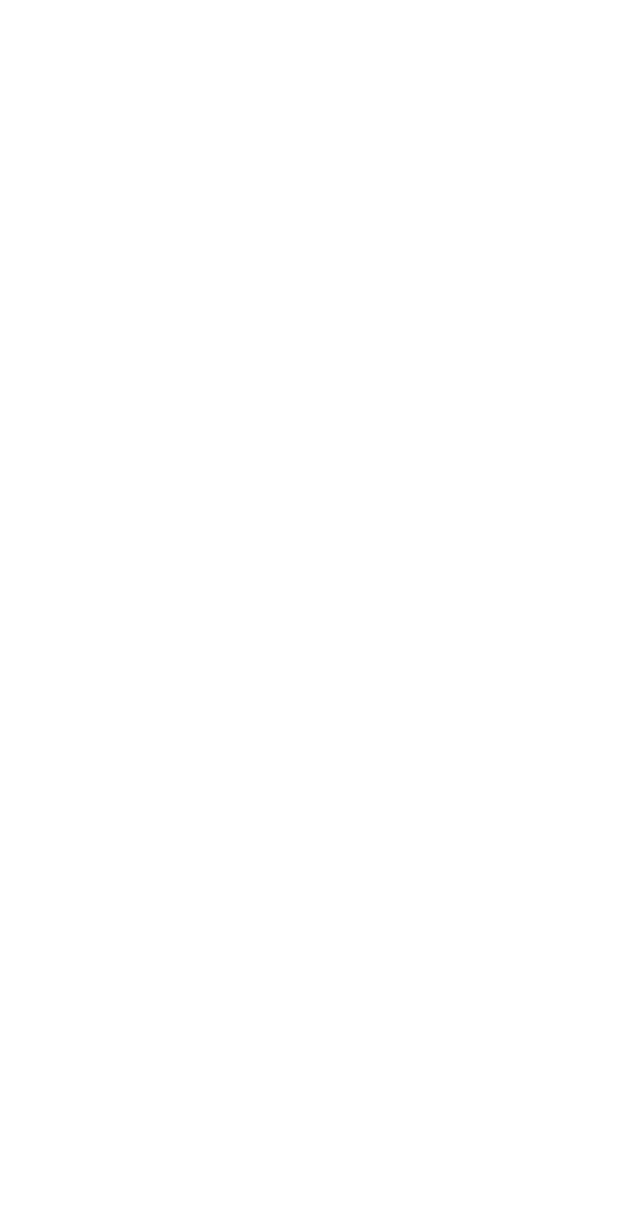
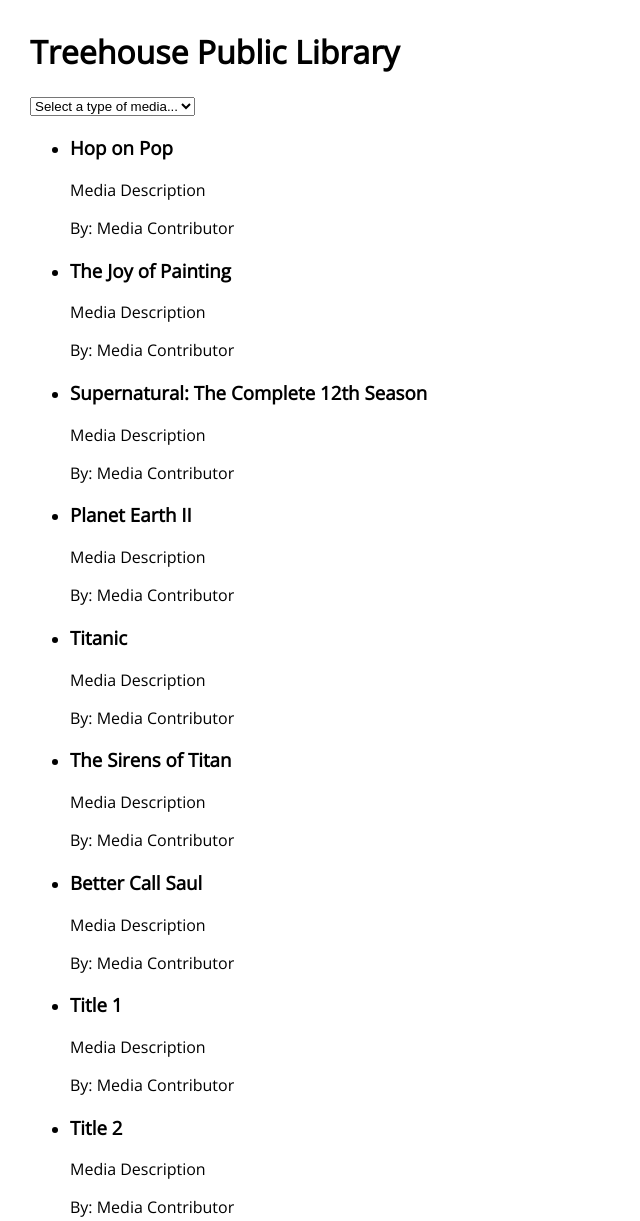
Before and after one commit to barrosdaniel/THFSTUTP01_Vue_Public_Library, a plain HTML site: page index.html in a window 1280 px wide. Shown: the whole page, without its empty margins (0-640 px from the left). Before the commit the page ends 800 px from the top, so only its background shows below. Drawn offline with nearby package versions, Linux system fonts and the light colour scheme.

Commit message:
feature: Add Vue instance, loop through data array and render media title

```diff
--- a/app.js
+++ b/app.js
@@ -1,9 +1,76 @@
-new Vue({
-    el: '',
-    data: {
+const media = [{
+    title: 'Hop on Pop',
+    description: "A delightful children's book.",
+    type: 'book',
+    contributor: 'Dr. Suess',
+    showDetail: false,
+  },
+  {
+    title: 'The Joy of Painting',
+    description: "Create a world of happy little trees!",
+    type: 'DVD',
+    contributor: 'Bob Ross',
+    showDetail: false
+  },
+  {
+    title: 'Supernatural: The Complete 12th Season',
+    description: "A (literally) neverending roadtrip.",
+    type: 'DVD',
+    contributor: "",
+    showDetail: false
+  },
+  {
+    title: 'Planet Earth II',
+    description: "Hours of beautiful but heart attack-inducing nature footage",
+    type: 'streaming video',
+    contributor: 'David Attenborough',
+    showDetail: false,
+  },
+  {
+    title: 'Titanic',
+    description: "The boat sinks.",
+    type: 'DVD',
+    contributor: 'James Cameron',
+    showDetail: false,
+  },
+  {
+    title: 'The Sirens of Titan',
+    description: "Mankind flung its advance agents ever outward, ever outward... it flung them like stones.",
+    type: 'book',
+    contributor: 'Kurt Vonnegut',
+    showDetail: false,
+  },
+  {
+    title: 'Better Call Saul',
+    description: "A slow-burning Breaking Bad prequel.",
+    type: 'streaming video',
+    contributor: '',
+    showDetail: false,
+  },
+  {
+    title: 'Title 1',
+    description: "A slow-burning Breaking Bad prequel.",
+    type: 'e-book',
+    contributor: '',
+    showDetail: false,
+  },
+  {
+    title: 'Title 2',
+    description: "A slow-burning Breaking Bad prequel.",
+    type: 'e-book',
+    contributor: '',
+    showDetail: false,
+  }
+]
 
-    },
-    methods: {
+const app = new Vue({
+  el: '#media-list',
+  data: {
+    title: 'Treehouse Public Library',
+    mediaList: media,
+    type: ''
+  },
+  methods: {
 
-    }
+  }
 });
--- a/index.html
+++ b/index.html
@@ -1,5 +1,6 @@
 <!DOCTYPE html>
 <html lang="en">
+
 <head>
     <meta charset="UTF-8">
     <meta name="viewport" content="width=device-width, initial-scale=1.0">
@@ -8,9 +9,28 @@
     <link href="styles.css" rel="stylesheet">
     <title>Hello Vue!</title>
 </head>
+
 <body>
+    <div class="container">
+        <div id="media-list">
+            <h1>{{ title }}</h1>
+            <select>
+                <option>Select a type of media...</option>
+            </select>
+            <ul>
+                <li v-for="media in mediaList">
+                    <h3>{{ media.title }}</h3>
+                    <div>
+                        <p>Media Description</p>
+                        <p class="byLine">By: Media Contributor</p>
+                    </div>
+                </li>
+            </ul>
+        </div>
+    </div>
 
     <script src="https://cdn.jsdelivr.net/npm/vue@2.5.16/dist/vue.js"></script>
     <script src="app.js"></script>
 </body>
+
 </html>
```
